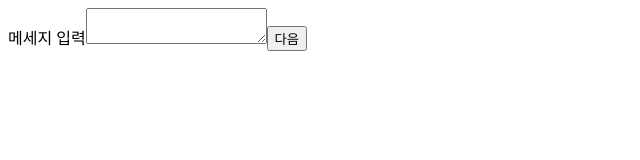
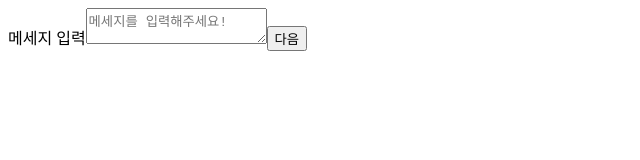
Before and after one commit to jiyeong-yun/Retter, a React (Create React App) app in the folder frontend/: page /card in a window 1280 px wide. Shown: the top 160 px of the page, without its empty margins (0-640 px from the left). Built offline with nearby package versions, Linux system fonts and the light colour scheme.

Commit message:
Feat: Limit message length

```diff
--- a/frontend/src/routes/card/Message.js
+++ b/frontend/src/routes/card/Message.js
@@ -24,7 +24,12 @@ function Message({ setMessage }) {
   return (
     <main>
       메세지 입력
-      <textarea value={text} onChange={handleChange}></textarea>
+      <textarea
+        value={text}
+        maxLength="100"
+        onChange={handleChange}
+        placeholder="메세지를 입력해주세요!"
+      ></textarea>
       <Link to="/card/edit">
         <button onClick={handleClick}>다음</button>
       </Link>
```
